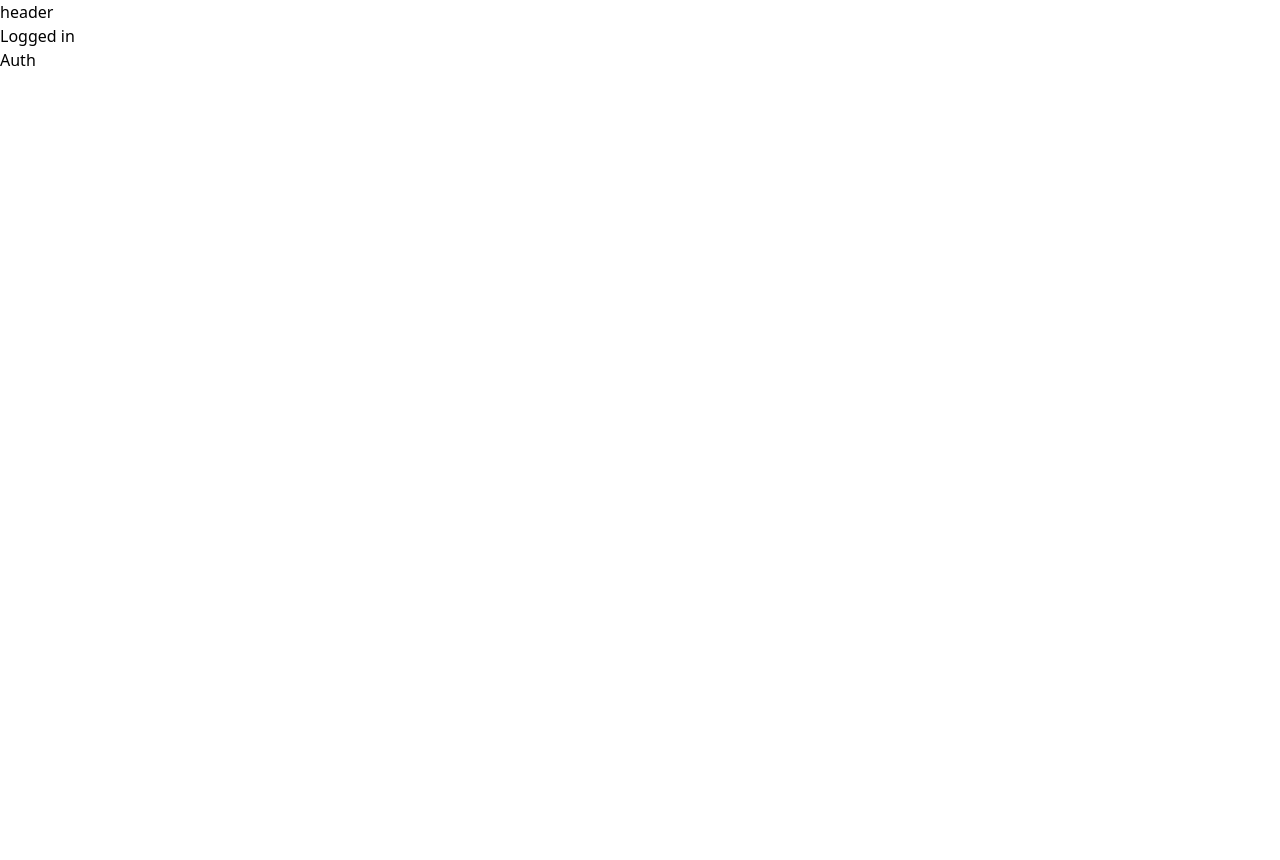
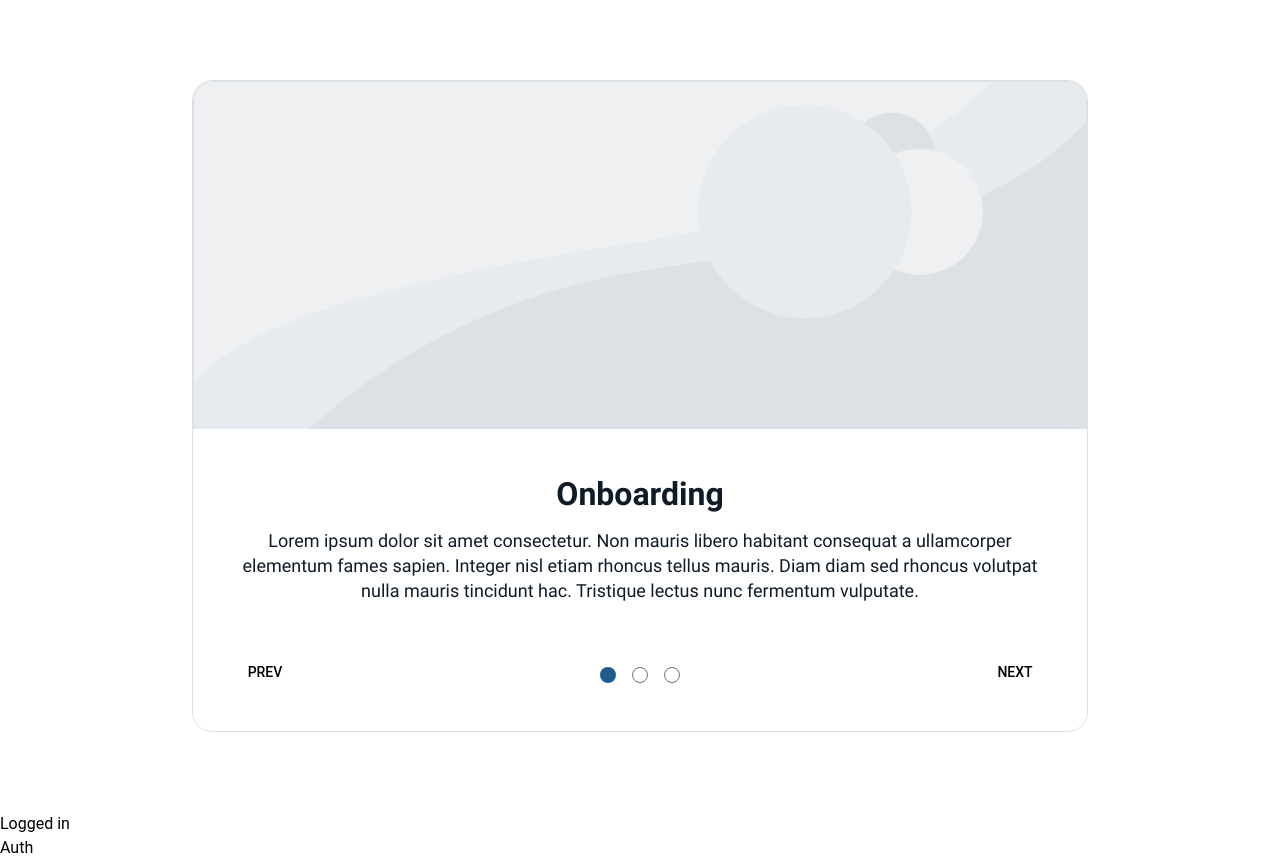
Before and after one commit to grigorapresyan93/Auction, a React (Create React App) app: page / in a window 1280 px wide. Before the commit the page ends 800 px from the top, so only its background shows below. Built offline with nearby package versions, Linux system fonts and the light colour scheme.

Commit message:
dsahdhasgd

```diff
--- a/package.json
+++ b/package.json
@@ -3,6 +3,7 @@
   "version": "0.1.0",
   "private": true,
   "dependencies": {
+    "@material-tailwind/react": "^2.1.2",
     "@testing-library/jest-dom": "^5.17.0",
     "@testing-library/react": "^13.4.0",
     "@testing-library/user-event": "^13.5.0",
--- /dev/null
+++ b/src/components/auth/OnBoarding.tsx
@@ -0,0 +1,136 @@
+import React, { FC } from "react";
+
+import OnBoardingTestImage from "../../assets/images/test/on_boarding-test.png";
+
+import { Carousel, IconButton } from "@material-tailwind/react";
+
+interface IArrowProps {
+  arrowCLick?: () => void;
+}
+
+interface ICarouselProps {
+  setActiveIndex: React.Dispatch<React.SetStateAction<number>>;
+  activeIndex: number;
+  length: number;
+}
+
+interface IOnBoardingContent {
+  heading: string;
+  text: string;
+}
+
+const onBoardingData = [
+  {
+    key: 1,
+    heading: "Onboarding",
+    text:
+      "            Lorem ipsum dolor sit amet consectetur. Non mauris libero habitant consequat a\n" +
+      "            ullamcorper elementum fames sapien. Integer nisl etiam rhoncus tellus mauris. Diam diam\n" +
+      "            sed rhoncus volutpat nulla mauris tincidunt hac. Tristique lectus nunc fermentum\n" +
+      "            vulputate."
+  },
+  {
+    key: 2,
+    heading: "Onboarding",
+    text:
+      "            Lorem ipsum dolor sit amet consectetur. Non mauris libero habitant consequat a\n" +
+      "            ullamcorper elementum fames sapien. Integer nisl etiam rhoncus tellus mauris. Diam diam\n" +
+      "            sed rhoncus volutpat nulla mauris tincidunt hac. Tristique lectus nunc fermentum\n" +
+      "            vulputate."
+  },
+  {
+    key: 3,
+    heading: "Onboarding",
+    text:
+      "            Lorem ipsum dolor sit amet consectetur. Non mauris libero habitant consequat a\n" +
+      "            ullamcorper elementum fames sapien. Integer nisl etiam rhoncus tellus mauris. Diam diam\n" +
+      "            sed rhoncus volutpat nulla mauris tincidunt hac. Tristique lectus nunc fermentum\n" +
+      "            vulputate."
+  }
+];
+
+const PrevArrow: FC<IArrowProps> = ({ arrowCLick }) => {
+  return (
+    <IconButton
+      variant="text"
+      color="white"
+      size="lg"
+      onClick={arrowCLick}
+      className="!absolute bottom-[-13px] left-[48px] text-[#000] mb-[48px]">
+      Prev
+    </IconButton>
+  );
+};
+
+const NextArrow: FC<IArrowProps> = ({ arrowCLick }) => {
+  return (
+    <IconButton
+      variant="text"
+      color="white"
+      size="lg"
+      onClick={arrowCLick}
+      className="!absolute bottom-[-13px] right-[48px] text-[#000] mb-[48px]">
+      Next
+    </IconButton>
+  );
+};
+
+const OnBoardingContent: FC<IOnBoardingContent> = ({ heading, text }) => {
+  return (
+    <div className={"mb-[32px]"}>
+      <img src={OnBoardingTestImage} alt="alt" />
+      <div className={"p-[48px]"}>
+        <h1
+          className={
+            "text-[#101B28] text-center font-mardoto text-[32px] font-bold leading-[35px] mb-[16px]"
+          }>
+          {heading}
+        </h1>
+        <p
+          className={
+            "text-[#101B28] text-center font-mardoto text-[18px] font-normal leading-[25px]"
+          }>
+          {text}
+        </p>
+      </div>
+    </div>
+  );
+};
+
+const CarouselNavigation: FC<ICarouselProps> = ({ setActiveIndex, activeIndex, length }) => {
+  return (
+    <div className="!absolute bottom-0 left-2/4 z-50 flex -translate-x-2/4 gap-2 mb-[48px]">
+      {new Array(length).fill("").map((_, i) => (
+        <span
+          key={i}
+          className={`w-[16px] h-[16px] mx-[4px] block cursor-pointer rounded-2xl transition-all content-[''] ${
+            activeIndex === i ? "bg-[#1F598E]" : "bg-white border border-[#667085]"
+          }`}
+          onClick={() => setActiveIndex(i)}
+        />
+      ))}
+    </div>
+  );
+};
+
+const OnBoarding = () => {
+  return (
+    <Carousel
+      className="max-w-[896px] rounded-[20px] border border-[#DDE1E6] pb-[48px]"
+      navigation={({ setActiveIndex, activeIndex, length }) => (
+        <CarouselNavigation
+          setActiveIndex={setActiveIndex}
+          length={length}
+          activeIndex={activeIndex}
+        />
+      )}
+      prevArrow={({ handlePrev }) => <PrevArrow arrowCLick={handlePrev} />}
+      nextArrow={({ handleNext }) => <NextArrow arrowCLick={handleNext} />}>
+      {onBoardingData.map(({ key, heading, text }) => (
+        <OnBoardingContent key={key} text={text} heading={heading} />
+      ))}
+    </Carousel>
+  );
+};
+
+export default OnBoarding;
--- a/src/index.tsx
+++ b/src/index.tsx
@@ -2,6 +2,7 @@ import React from "react";
 import ReactDOM from "react-dom/client";
 import "./assets/styles/index.css";
 import "./assets/styles/fonts.css";
+import { ThemeProvider } from "@material-tailwind/react";
 import { AuthContextProvider } from "./context/auth-context";
 import App from "./App";
 
@@ -9,7 +10,9 @@ const root = ReactDOM.createRoot(document.getElementById("root") as HTMLElement)
 root.render(
   <React.StrictMode>
     <AuthContextProvider>
-      <App />
+      <ThemeProvider>
+        <App />
+      </ThemeProvider>
     </AuthContextProvider>
   </React.StrictMode>
 );
--- a/src/pages/main/MainLayout.tsx
+++ b/src/pages/main/MainLayout.tsx
@@ -1,9 +1,12 @@
 import { Outlet } from "react-router-dom";
+import OnBoarding from "../../components/auth/OnBoarding";
 
 function MainLayout() {
   return (
     <>
-      header
+      <div className={"flex items-center justify-center p-20"}>
+        <OnBoarding />
+      </div>
       <main>
         <Outlet />
       </main>
--- a/tailwind.config.js
+++ b/tailwind.config.js
@@ -1,5 +1,7 @@
 /** @type {import('tailwindcss').Config} */
-module.exports = {
+import withMT from "@material-tailwind/react/utils/withMT";
+
+module.exports = withMT({
   content: ["./src/**/*.{js,jsx,ts,tsx}"],
   theme: {
     extend: {
@@ -15,4 +17,4 @@ module.exports = {
     }
   },
   plugins: []
-};
+});
```
Also changed, not shown: src/assets/images/test/on_boarding-test.png (added), 1 other file (tests, documents, lock files or other folders).
